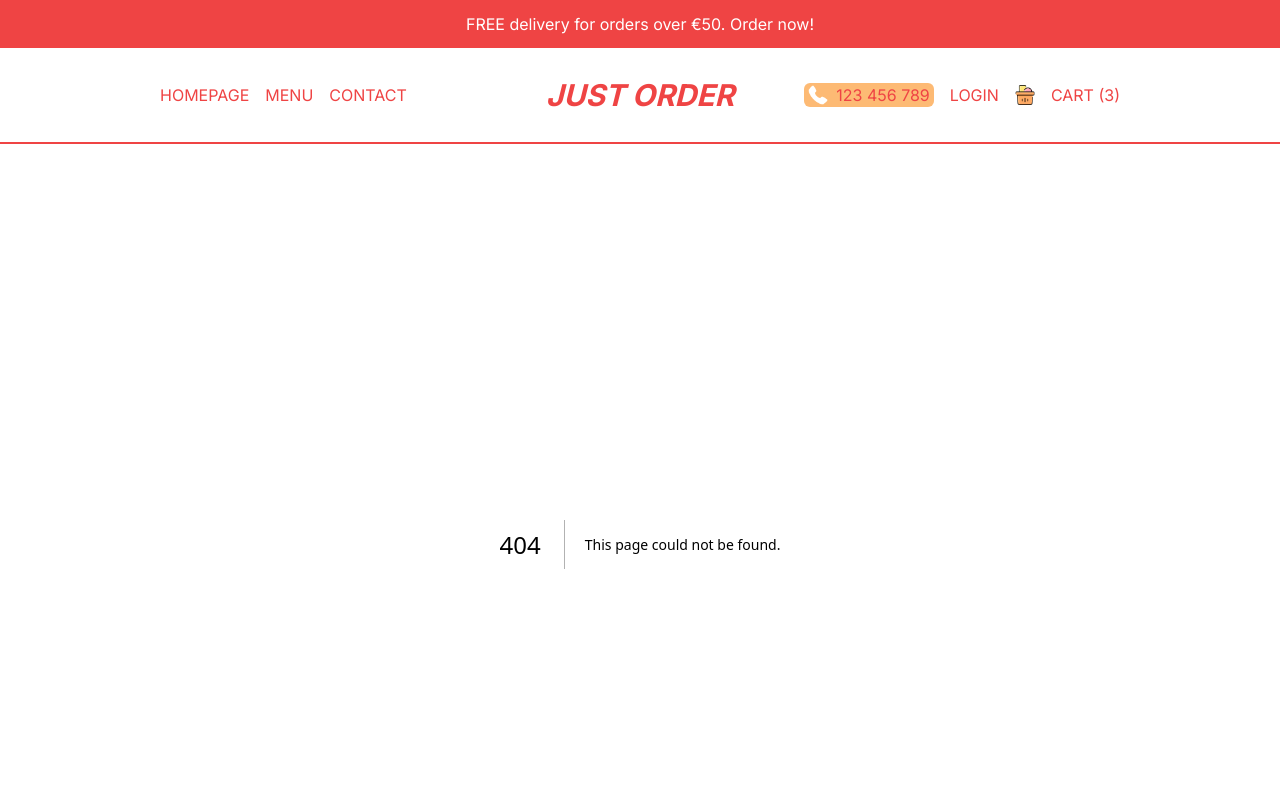
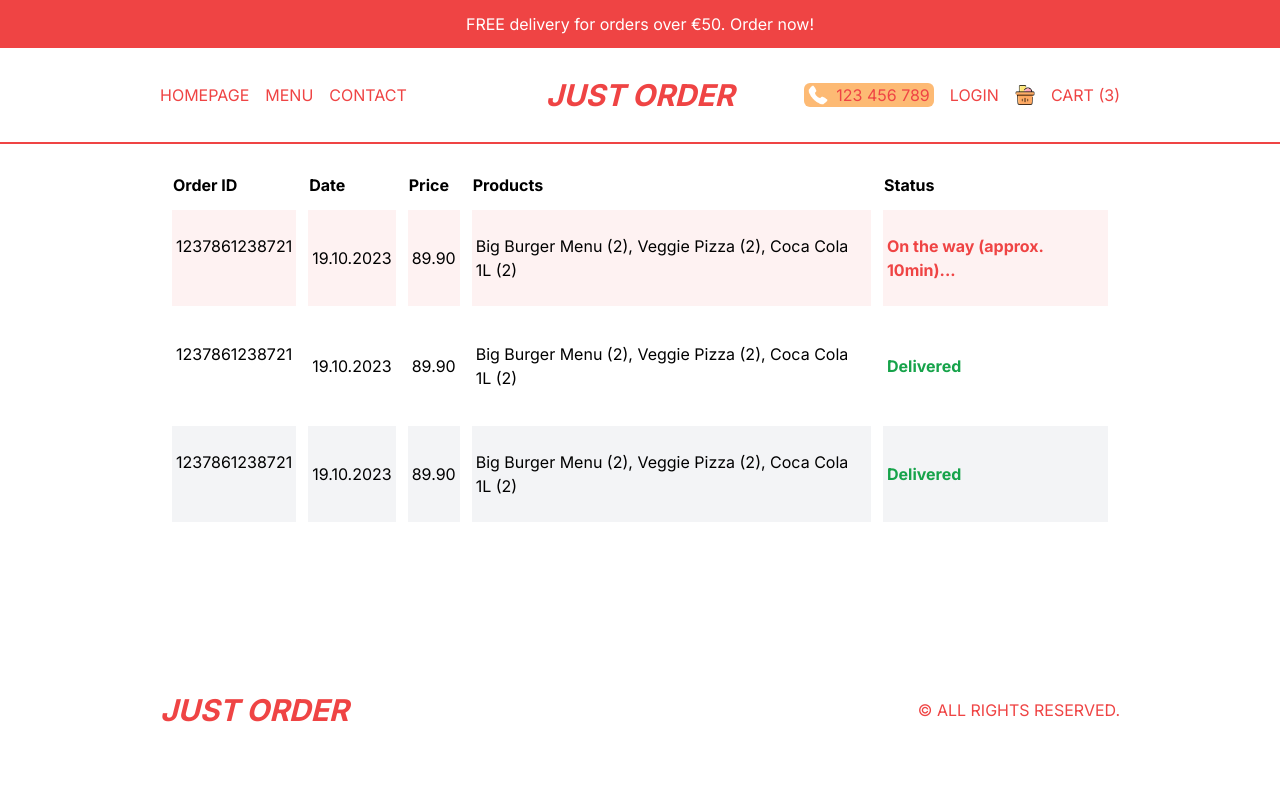
Before and after one commit to federico-init/restaurant-nextjs, a Next.js app: page /orders in a window 1280 px wide. Before the commit this address had no page. Shown: the top 800 px of the page. Built offline with nearby package versions, Linux system fonts and the light colour scheme.

Commit message:
chore: orders page

```diff
--- /dev/null
+++ b/src/app/orders/page.tsx
@@ -0,0 +1,50 @@
+const OrdersPage = () => {
+  return (
+    <div className="p-4 lg:px-20 xl:px-40">
+      <table className="w-full border-separate border-spacing-3">
+        <thead>
+          <tr className="text-left">
+            <th className="hidden md:block">Order ID</th>
+            <th>Date</th>
+            <th>Price</th>
+            <th className="hidden md:block">Products</th>
+            <th>Status</th>
+          </tr>
+        </thead>
+        <tbody>
+          <tr className="text-sm md:text-base bg-red-50">
+            <td className="hidden md:block py-6 px-1">1237861238721</td>
+            <td className="py-6 px-1">19.10.2023</td>
+            <td className="py-6 px-1">89.90</td>
+            <td className="hidden md:block py-6 px-1">
+              Big Burger Menu (2), Veggie Pizza (2), Coca Cola 1L (2)
+            </td>
+            <td className="py-6 px-1 font-bold text-red-500">
+              On the way (approx. 10min)...
+            </td>
+          </tr>
+          <tr className="text-sm md:text-base odd:bg-gray-100">
+            <td className="hidden md:block py-6 px-1">1237861238721</td>
+            <td className="py-6 px-1">19.10.2023</td>
+            <td className="py-6 px-1">89.90</td>
+            <td className="hidden md:block py-6 px-1">
+              Big Burger Menu (2), Veggie Pizza (2), Coca Cola 1L (2)
+            </td>
+            <td className="py-6 px-1 font-bold text-green-600">Delivered</td>
+          </tr>
+          <tr className="text-sm md:text-base odd:bg-gray-100">
+            <td className="hidden md:block py-6 px-1">1237861238721</td>
+            <td className="py-6 px-1">19.10.2023</td>
+            <td className="py-6 px-1">89.90</td>
+            <td className="hidden md:block py-6 px-1">
+              Big Burger Menu (2), Veggie Pizza (2), Coca Cola 1L (2)
+            </td>
+            <td className="py-6 px-1 font-bold text-green-600">Delivered</td>
+          </tr>
+        </tbody>
+      </table>
+    </div>
+  );
+};
+
+export default OrdersPage;
```
